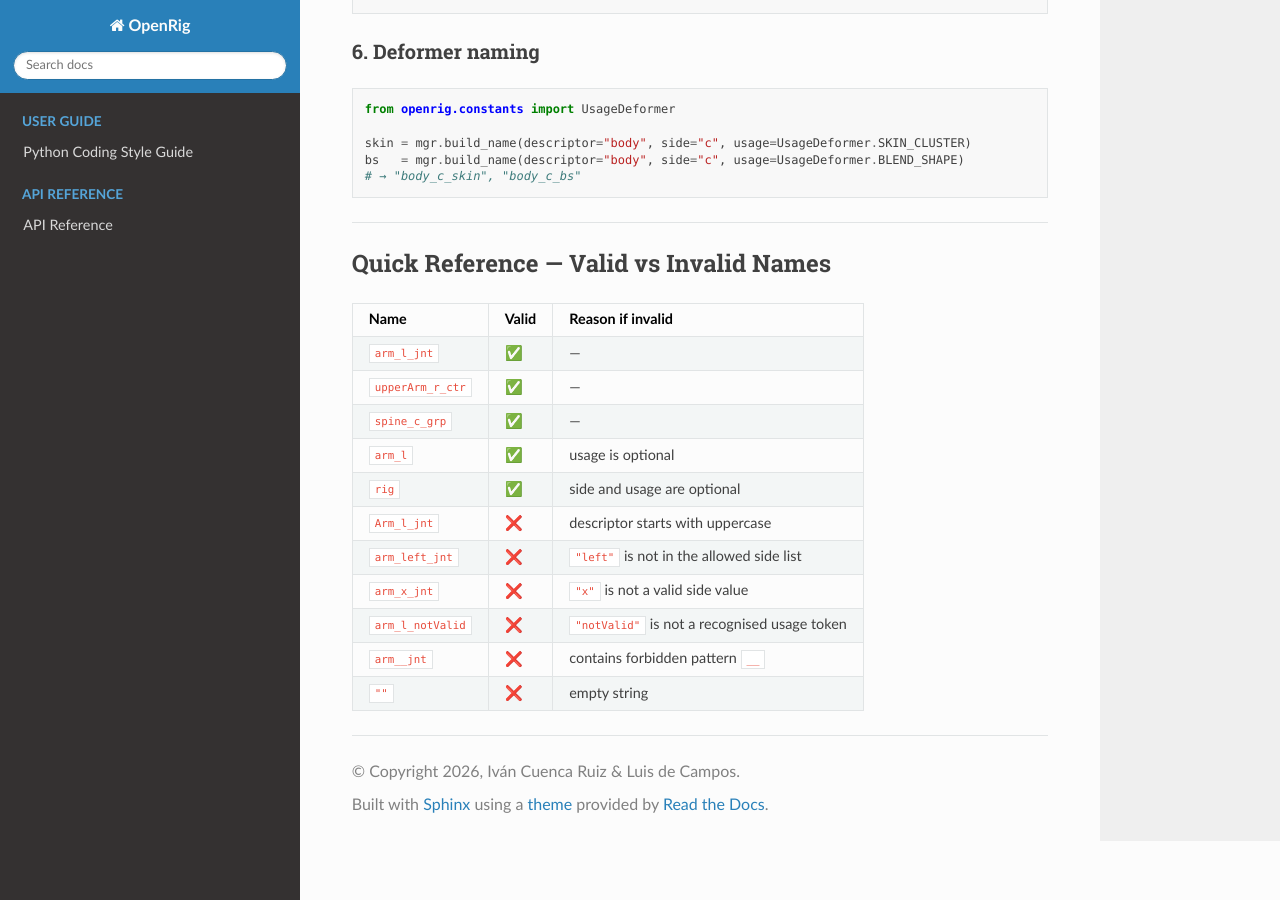
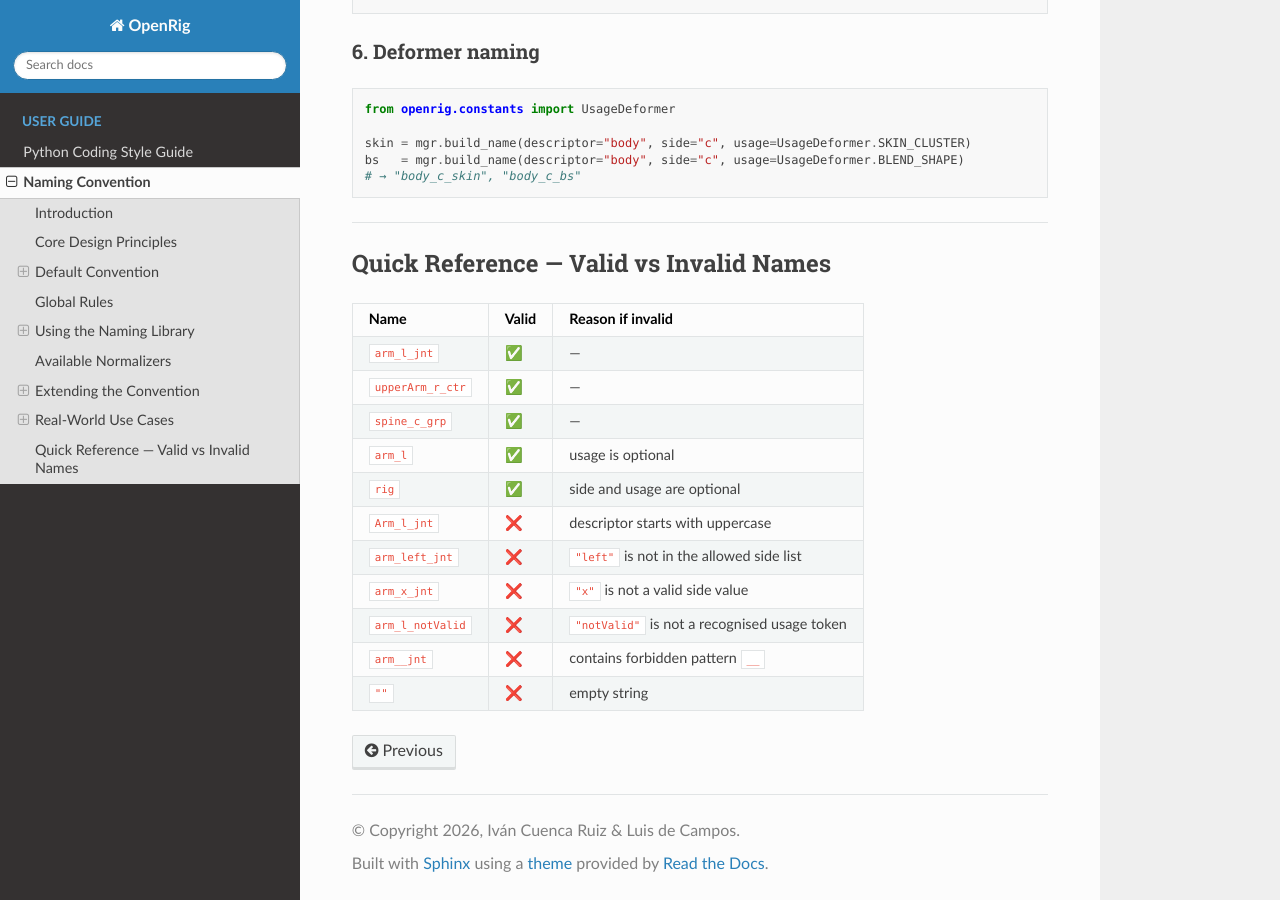
Before and after one commit to ldecampos/OpenRig, a Sphinx documentation site: the page built from docs/style_guide/naming_convention.md, in a window 1280 px wide and 900 px high, scrolled down 10874 px. Built offline with Sphinx 7.4.7 and the Read the Docs theme 3.1.0, drawn with Linux system fonts in a browser that asks for light colours; pages that are not in the unit, such as notebooks, are missing from menus.

Commit message:
fix autodocumentation

```diff
--- a/docs/conf.py
+++ b/docs/conf.py
@@ -65,12 +65,13 @@
     cur_dir = os.path.abspath(os.path.dirname(__file__))
     output_path = os.path.join(cur_dir, "api")
     module_path = os.path.abspath(os.path.join(cur_dir, "..", "src", "openrig"))
+    exclude_path = os.path.join(module_path, "tests")
 
     # -f: Force overwrite (so it updates with new files)
     # -e: Put each module on its own page (cleaner structure)
     # -M: Put module documentation before submodule documentation
-    # Excluimos cualquier carpeta de tests para que no se documente
-    main(["-f", "-e", "-M", "-o", output_path, module_path, "**/tests/*"])
+    # Excluimos la carpeta de tests explícitamente usando su ruta absoluta
+    main(["-f", "-e", "-M", "-o", output_path, module_path, exclude_path])
 
 
 def setup(app: Sphinx):
--- a/docs/index.rst
+++ b/docs/index.rst
@@ -8,12 +8,13 @@
    :caption: User Guide
 
    style_guide/coding_standards
+   style_guide/naming_convention
 
 .. toctree::
    :maxdepth: 2
    :caption: API Reference
 
-   modules
+   api/modules
 
 Indices and tables
 ==================
--- a/docs/modules.rst
+++ /dev/null
@@ -1,8 +0,0 @@
-API Reference
-=============
-
-.. toctree::
-   :maxdepth: 2
-   :caption: Modules
-
-   api/modules
```
